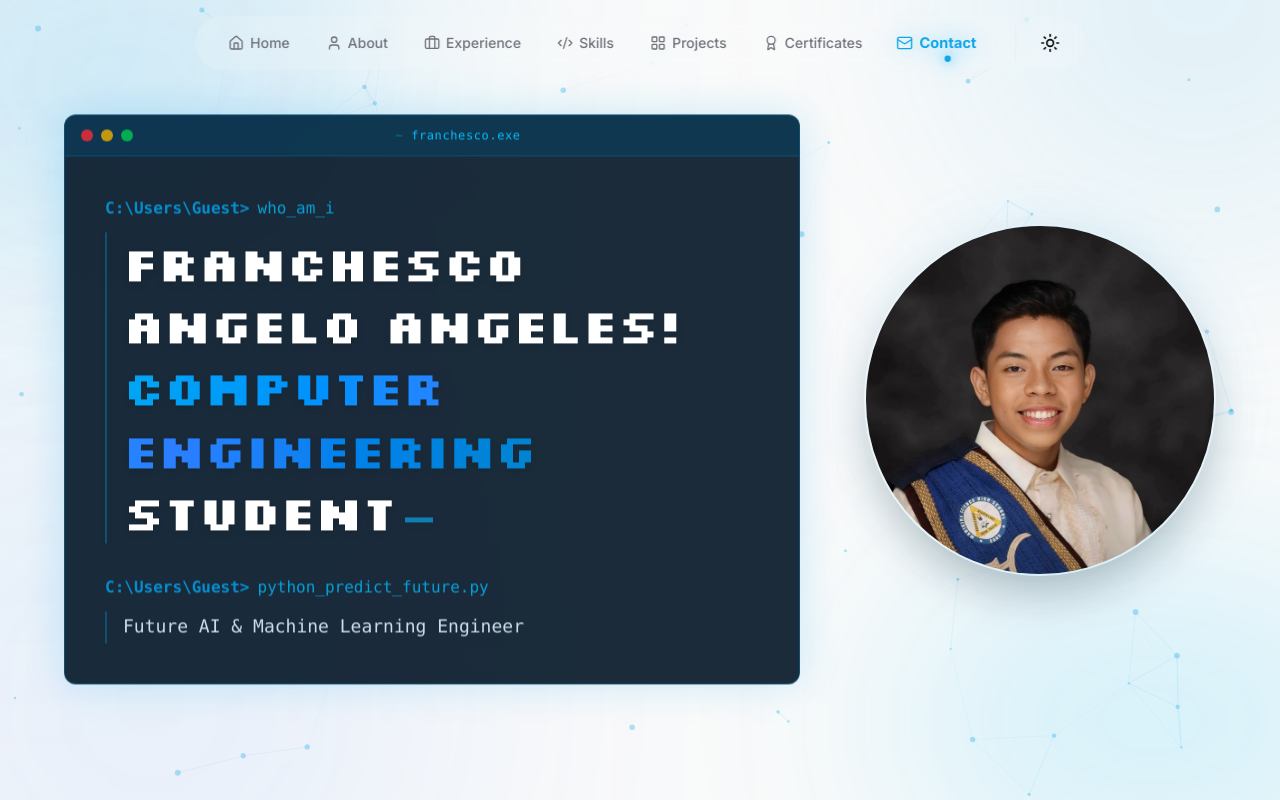
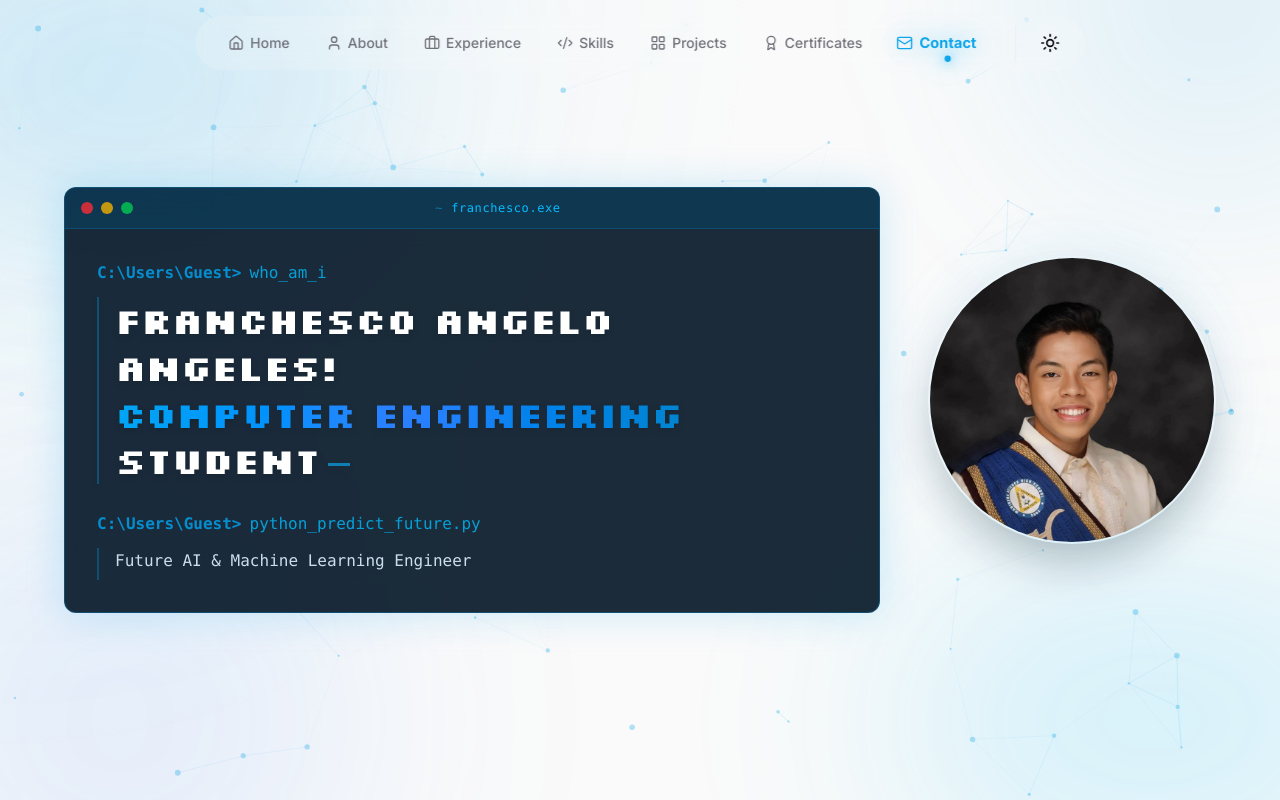
Before and after one commit to frnchscoangelo18/my_portfolio, a Next.js app: page / in a window 1280 px wide. Shown: the top 800 px of the page. Built offline with nearby package versions, Linux system fonts and the light colour scheme.

Commit message:
perf(hero): remove breathing animation and scale down layout

```diff
--- a/components/sections/Hero.tsx
+++ b/components/sections/Hero.tsx
@@ -55,11 +55,11 @@ export function Hero() {
           }}
           transition={{ type: "tween", ease: "linear", duration: 0.2 }}
         />
-        <div className="absolute top-0 right-0 w-[500px] h-[500px] bg-primary/10 rounded-full blur-[120px] -translate-y-1/2 translate-x-1/3 will-change-transform"></div>
-        <div className="absolute bottom-0 left-0 w-[600px] h-[600px] bg-blue-500/10 rounded-full blur-[150px] translate-y-1/3 -translate-x-1/4 will-change-transform"></div>
+        <div className="absolute top-0 right-0 w-[400px] h-[400px] bg-primary/10 rounded-full blur-[100px] -translate-y-1/2 translate-x-1/3 will-change-transform"></div>
+        <div className="absolute bottom-0 left-0 w-[480px] h-[480px] bg-blue-500/10 rounded-full blur-[120px] translate-y-1/3 -translate-x-1/4 will-change-transform"></div>
       </div>
 
-      <div className="container mx-auto max-w-6xl flex flex-col lg:flex-row items-center justify-between gap-10 lg:gap-16 z-10 mt-16 md:mt-0">
+      <div className="container mx-auto max-w-6xl flex flex-col lg:flex-row items-center justify-between gap-8 lg:gap-12 z-10 mt-12 md:mt-0">
 
         {/* Left Side: Terminal Information */}
         <div className="flex flex-col flex-1 w-full max-w-2xl lg:max-w-none">
@@ -88,7 +88,7 @@ export function Hero() {
                   <Typewriter text="python_predict_future.py" delay={3.5} speed={40} showCursor={false} />
                 </div>
                 <div className="pl-4 border-l-2 border-sky-500/30">
-                  <p className="text-sm sm:text-lg text-sky-100/90 leading-relaxed font-mono h-8">
+                  <p className="text-xs sm:text-base text-sky-100/90 leading-relaxed font-mono h-8">
                     <Typewriter text="Future AI & Machine Learning Engineer" delay={4.2} speed={40} showCursor={false} />
                   </p>
                 </div>
@@ -108,7 +108,7 @@ export function Hero() {
               onClick={() => setShowCV(true)}
               whileHover={{ scale: 1.05 }}
               transition={{ type: "spring", stiffness: 300, damping: 20 }}
-              className="relative w-52 h-52 sm:w-72 sm:h-72 lg:w-[22rem] lg:h-[22rem] flex flex-col items-center justify-center z-10 cursor-pointer group focus:outline-none focus:ring-2 focus:ring-primary focus:ring-offset-2 focus:ring-offset-background rounded-full"
+              className="relative w-48 h-48 sm:w-60 sm:h-60 lg:w-[18rem] lg:h-[18rem] flex flex-col items-center justify-center z-10 cursor-pointer group focus:outline-none focus:ring-2 focus:ring-primary focus:ring-offset-2 focus:ring-offset-background rounded-full"
             >
               {/* Glow Behind Picture */}
               <div className="absolute inset-0 rounded-full bg-primary/20 group-hover:bg-primary/40 blur-[2rem] group-hover:blur-[3rem] opacity-60 group-hover:opacity-100 transition-all duration-500"></div>
--- a/components/ui/HeroTitle.tsx
+++ b/components/ui/HeroTitle.tsx
@@ -29,7 +29,7 @@ export function HeroTitle() {
 
   if (prefersReducedMotion) {
     return (
-      <h1 className="text-xl sm:text-3xl md:text-4xl lg:text-5xl font-bold tracking-tight text-white leading-[1.3] font-pixel min-h-[80px] sm:min-h-[120px] lg:min-h-[160px]">
+      <h1 className="text-lg sm:text-2xl md:text-3xl lg:text-4xl font-bold tracking-tight text-white leading-[1.3] font-pixel min-h-[60px] sm:min-h-[100px] lg:min-h-[140px]">
         Franchesco Angelo Angeles! <br className="hidden sm:block"/>
         <span className="text-transparent bg-clip-text bg-gradient-to-r from-sky-500 via-blue-500 to-sky-600 dark:from-blue-400 dark:via-blue-300 dark:to-blue-500">
           Computer Engineering
@@ -42,7 +42,7 @@ export function HeroTitle() {
   }
 
   return (
-    <h1 className="text-xl sm:text-3xl md:text-4xl lg:text-5xl font-bold tracking-tight text-white leading-[1.3] font-pixel min-h-[80px] sm:min-h-[120px] lg:min-h-[160px]">
+    <h1 className="text-lg sm:text-2xl md:text-3xl lg:text-4xl font-bold tracking-tight text-white leading-[1.3] font-pixel min-h-[60px] sm:min-h-[100px] lg:min-h-[140px]">
       <Typewriter text="Franchesco Angelo Angeles!" delay={0.5} speed={60} showCursor={false} /> <br className="hidden sm:block"/>
       <span className="text-transparent bg-clip-text bg-gradient-to-r from-sky-500 via-blue-500 to-sky-600 dark:from-blue-400 dark:via-blue-300 dark:to-blue-500">
         <Typewriter text="Computer Engineering" delay={2.2} speed={60} showCursor={false} />
--- a/components/ui/TerminalCard.tsx
+++ b/components/ui/TerminalCard.tsx
@@ -1,6 +1,6 @@
 "use client";
 
-import { motion, AnimatePresence, useReducedMotion } from "framer-motion";
+import { motion, AnimatePresence } from "framer-motion";
 
 interface TerminalCardProps {
   children: React.ReactNode;
@@ -10,12 +10,9 @@ interface TerminalCardProps {
 }
 
 export function TerminalCard({ children, easterEgg, onEasterEgg, onClearEasterEgg }: TerminalCardProps) {
-  const shouldReduceMotion = useReducedMotion();
 
   return (
-    <motion.div
-      animate={shouldReduceMotion ? { y: 0 } : { y: [0, -8, 0] }}
-      transition={shouldReduceMotion ? { duration: 0 } : { duration: 6, repeat: Infinity, ease: "easeInOut" }}
+    <div
       className="w-full bg-[#031525]/90 dark:bg-[#020b14]/90 backdrop-blur-xl rounded-xl border border-sky-500/30 shadow-[0_0_40px_rgba(14,165,233,0.2)] overflow-hidden"
     >
       {/* Terminal Header */}
@@ -43,7 +40,7 @@ export function TerminalCard({ children, easterEgg, onEasterEgg, onClearEasterEg
       </div>
 
       {/* Terminal Body */}
-      <div className="p-6 sm:p-8 lg:p-10 text-left flex flex-col gap-6 relative">
+      <div className="p-5 sm:p-6 lg:p-8 text-left flex flex-col gap-5 relative">
 
         {/* Easter Egg Notification Banner */}
         <AnimatePresence>
@@ -63,6 +60,6 @@ export function TerminalCard({ children, easterEgg, onEasterEgg, onClearEasterEg
         {children}
 
       </div>
-    </motion.div>
+    </div>
   );
 }
```
